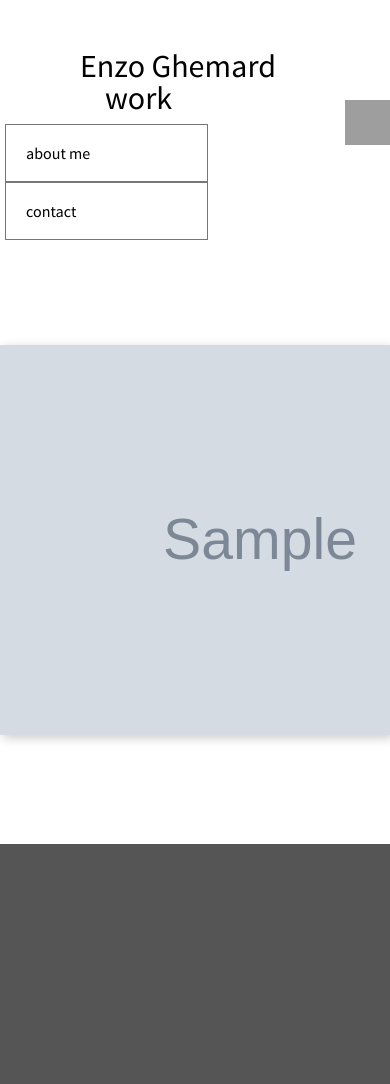
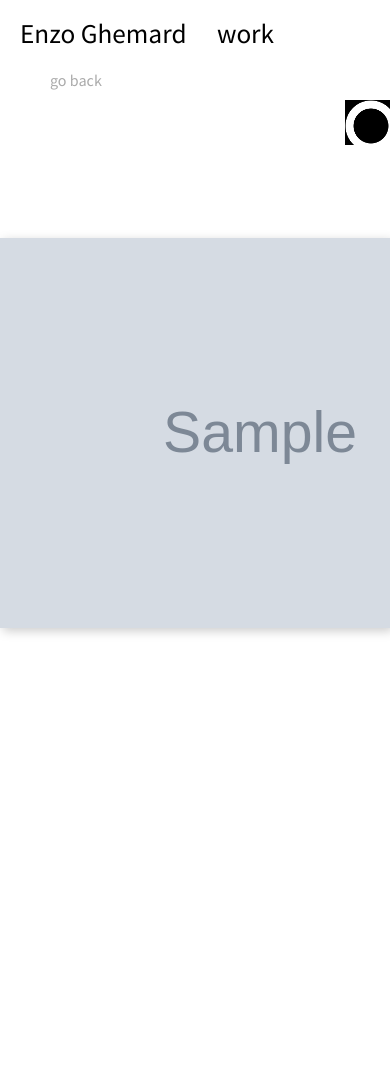
Before and after one commit to Enzuo/portfolio2015, a Django app: template portfolio/templates/portfolio/view_work.html in a window 390 px wide; the page is wider, and only the part inside the window is pictured. Shown: the top 1084 px of that part. After the commit the page ends 635 px from the top of that part, so only its background shows below. Run offline with Django 3.2, Linux system fonts and the light colour scheme; the template is opened without the code that fills it: most values are stand-ins (such as "Sample title", 1, 10 or a date in 2020); grey boxes marked "Sample" are stand-in pictures; style sheets or scripts are compiled from the project's sources; some libraries are stand-ins or nearby versions; grey boxes are pictures that could not be loaded.

Commit message:
CSS Fixes, more responsive

```diff
--- a/portfolio/static/portfolio/css/section_work.less
+++ b/portfolio/static/portfolio/css/section_work.less
@@ -3,7 +3,7 @@
 #mywork {
 
 	background:#FFF;
-	height:100%;
+	min-height:100%;
 
 	header{
 
@@ -18,6 +18,15 @@
 		nav.menu a{
 			border: #777 1px solid;
 		}
+	}
+
+	.mobile-link{
+		color:#aaa;
+
+		clear: both;
+		display: block;
+		padding-left: 50px;
+		text-align: left;
 	}
 
 
@@ -90,12 +99,13 @@
 				.details {
 					margin-top:20px;
 					background:rgba(255,255,255,0.8);
-					padding:10px;
+
 
 					position: absolute;
 					width: 100%;
 
 					h1{
+						padding:10px;
 						line-height:40px;
 						font-size:24px;
 					}
@@ -103,7 +113,7 @@
 
 				.work-techs {
 					position:absolute;
-					right: 0px;
+					right: -20px;
 					top: -10px;
 
 					background: none repeat scroll 0 0 #fff;
--- a/portfolio/static/portfolio/css/style.less
+++ b/portfolio/static/portfolio/css/style.less
@@ -13,10 +13,10 @@
 
 
 @import "section_work.less";
+@import "section_main.less";
 /**********
  * This file is all about main structures
  * Positions of elements toward each others
- * Nothing concerning color, style unless it contributes to the sizing.
  *
  *********/
 
@@ -26,12 +26,15 @@ html, body{
 	background: #555;
 	font-family: 'source_sans_proregular';
 }
-/* Common header */
+
+/* ****************
+ *
+ * Common header : contains the title and nav menu
+ *
+ * ***************/
 header{
 
 	padding-top:50px;
-
-	/*Title*/
 
 	h1{
 		font-size:2em;
@@ -45,19 +48,33 @@ header{
 	}
 
 
+	@media (max-width: 520px), (max-height: 320px){
 
-	/**
-	 * Menu structure
-	 * */
+			padding-top:20px;
 
-	@media (min-width: 720px){
+			h1{
+				font-size:1.7em;
+				margin-left:20px;
+			}
+	}
+
+
+	/************************
+	 *
+	 * Menu base structure
+	 *
+	 * *********************/
+	@media (min-width: 721px){
+
+
+
 		nav.menu{
 			display:block;
 			float:right;
-			margin:5px
-		}
+			margin:5px;
 
-		nav.menu a{
+
+			a{
 				text-decoration: none;
 				padding:3px 20px;
 				border: #747474 1px solid;
@@ -65,78 +82,52 @@ header{
 				white-space: nowrap;
 			}
 		}
+	}
 
 	@media (max-width: 720px){
+
+
 		nav.menu{
-			display:block;
-			float:left;
-			margin:5px
-		}
-
-		nav.menu a{
-			display:block;
-			text-decoration: none;
-			padding:20px 20px;
-			margin-right:55px;
-			white-space: nowrap;
-			width:100%;
-		}
+			display:none;
 		}
 	}
 
-#main {
-	height:100%;
+
+}
+
+/**********************************************
+ *
+ * Fast Travel Links, replace menu on small screens
+ *
+ * *********************************************/
+
+@media (min-width: 721px){
+	.mobile-link{
+		display:none;
+	}
+}
+@media (max-width: 720px){
+	.mobile-link{
+		display:block;
 		width:100%;
 
-	background:url(../img/main_bck.jpg);
-	background-size:   cover;
+		margin:30px 0;
+		padding:20px 0;
 
-	/* Menu Color */
-	header{
-
-		h1, nav.menu a{
-			color:#FFF;
-		}
-
-		nav.menu a{
-			border-color: #747474;
+		text-align:center;
+		text-decoration:none;
 	}
 }
 
-	/*Quote*/
-	.welcome-msg{
-		clear:both;
-		position:relative;
-		top:25%;
-		width:100%;
-		text-align:center;
-		color:#BBB;
-		font-size:1.6em;
-		line-height: 135%;
+@media (max-height: 480px){
+	.mobile-link{
+		margin:0;
+		padding:20px 0;
+	}
 }
 
-	.welcome-msg span.w{
-		color:#FFF;
-	}
-	span.big{
-		font-size:1.7em;
-	}
-
-	/* Languages */
-	nav.language{
-		position:absolute;
-		bottom:25px;
-		right:95px;
-	}
-	nav.language a{
-		text-decoration: none;
-		color:#CCC;
-		margin-right:25px;
-	}
-
-	nav.language a:hover{
-		color:#FFF;
-	}
+.arrow-right:after {
+    content:'\25BA'
 }
 
 #about {
@@ -152,7 +143,12 @@ header{
 	img{
 		margin-right:50px;
 		margin-bottom:40px;
+		@media (max-width: 720px){
+			width:100%;
+		}
+		@media (min-width: 721px){
 			max-width:50%;
+		}
 	}
 
 	p{
@@ -190,7 +186,7 @@ header{
 		margin: 8px 0;
 
 		h2{
-			width:280px;
+			width:30%;
 			text-align:right;
 			line-height:32px;
 			display:block;
@@ -202,14 +198,26 @@ header{
 			display:block;
 			float:left;
 			height:32px;
-			width:500px;
+			width:60%;
 			border-left:1px solid #444;
+			overflow: hidden;
 
 			.bar{
 				height:4px;
 				margin: 14px 0;
 				float:left;
 				background: #6598c5;
+			}
+		}
+
+		@media (max-width: 720px){
+			h2{
+				width:100%;
+				text-align:left;
+			}
+
+			.skill-bar{
+				width:100%;
 			}
 		}
 	}
@@ -271,6 +279,7 @@ header{
 
 		input, textarea {
 			background:#eee;
+			max-width:100%;
 		}
 
 		form p{
@@ -281,17 +290,28 @@ header{
 				display:inline-block;
 				text-align:right;
 				margin-right:10px;
+
+				@media (max-width:720px){
+					width:100%;
+					text-align:left;
+				}
 			}
 		}
 	}
 
+
+
 	footer {
+
 		position:absolute;
 		bottom:0px;
 		left:0px;
 		text-align:center;
 		width:100%;
 
+		@media (max-width:720px){
+			position:relative;
+		}
 		p {
 			 display:inline-block;
 			 line-height:32px;
@@ -307,12 +327,13 @@ header{
 
 
 }
-
+/*
 .hided{
 	opacity:0;
 }
-
+*/
 /* work scroll */
+/*
 .viewport {
 	height:200px;
 }
@@ -329,4 +350,4 @@ header{
     -webkit-user-select: none;
     -o-user-select: none;
     user-select: none;
-}
+}*/
--- a/portfolio/static/portfolio/js/about_script.js
+++ b/portfolio/static/portfolio/js/about_script.js
@@ -9,6 +9,11 @@ var A = {
 		if(! A.maxBarWidth)
 			console.log("error");
 		A.createSkillsBarPercent();
+
+		$( window ).resize(function() {
+			A.maxBarWidth = $(".skill-bar").first().width();
+			A.createSkillsBarPercent();
+		});
 	},
 
 	createSkillsBarRelative : function(){
--- a/portfolio/templates/portfolio/section_work.html
+++ b/portfolio/templates/portfolio/section_work.html
@@ -8,6 +8,7 @@
 			<a href="index#contact">{% trans "contact" %}</a>
 		</nav>
 	</header>
+	<a class="mobile-link" href="index">go back</a>
 	<div id="work-viewer" style="display:none">
 		<div class="background"></div>
 		<div class="content-viewer">
```
Also changed, not shown: portfolio/static/portfolio/css/section_main.less (added, +89 -0 lines), portfolio/templates/portfolio/section_main.html (+15 -6 lines), portfolio/static/portfolio/img/search.png (added). Lines whose indentation alone changed are shown as unchanged.
